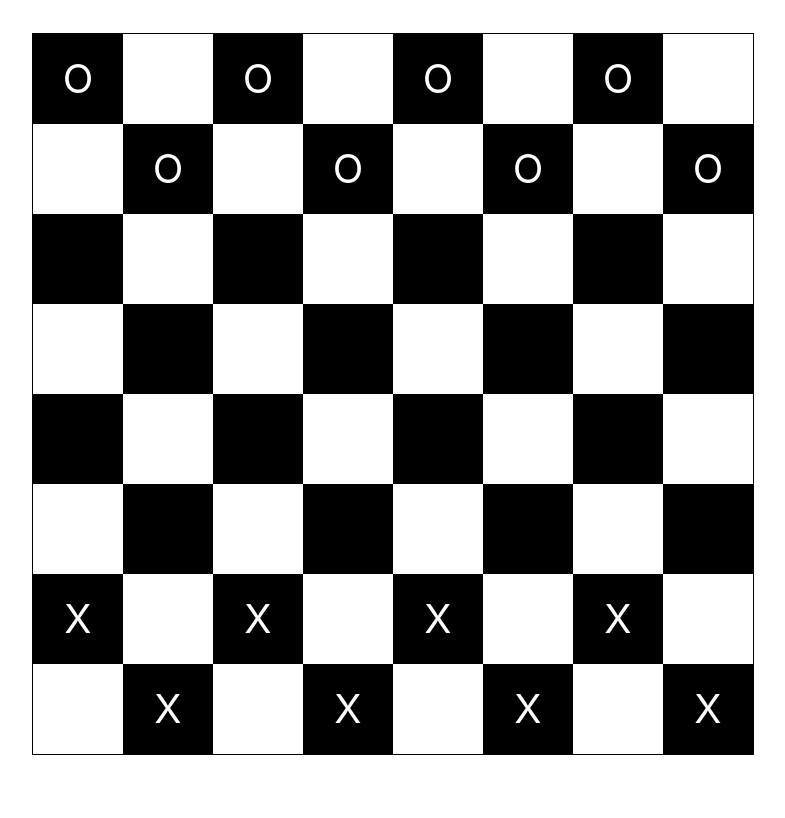
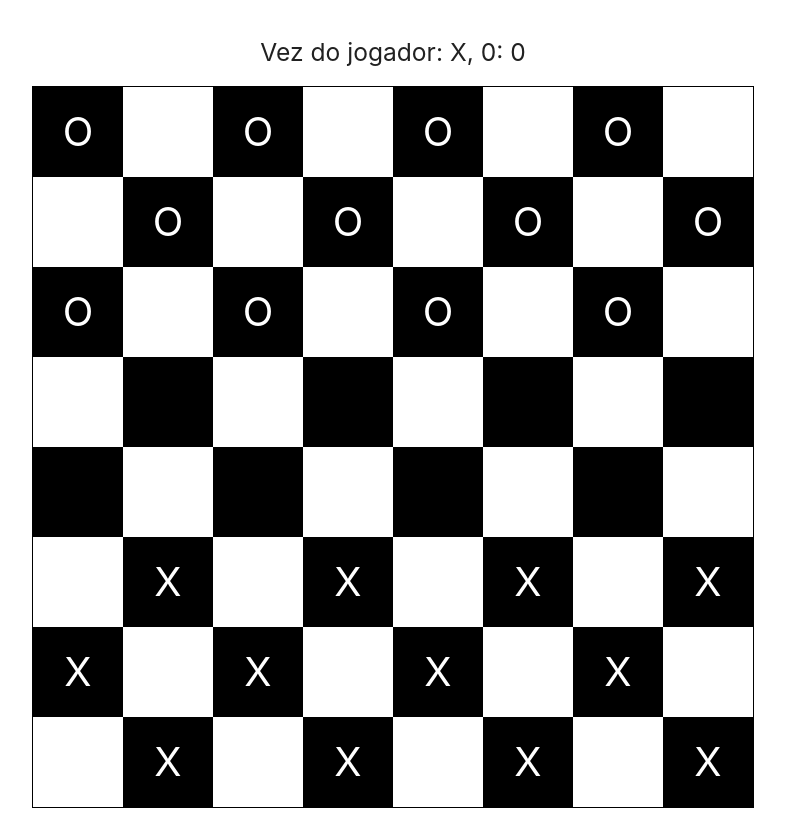
Before and after one commit to Lidanig0/web-development, a PHP site: page / in a window 1280 px wide. Shown: the whole page, without its empty margins (247-1032 px from the left). Before the commit the page ends 755 px from the top, so only its background shows below. Run offline with PHP 8.4, Linux system fonts and the light colour scheme; some libraries are stand-ins or nearby versions.

Commit message:
Tabuleiro pronto e algumas verificacoes

```diff
--- a/damas/index.php
+++ b/damas/index.php
@@ -9,18 +9,19 @@
   <body>
     <br>
     <div id="app" class="container center">
+      <h5>Vez do jogador: {{jogador}}, {{pontosJogador1}}: {{clicks}}</h5>
       <div class="tabuleiro">
         <div v-for="campo, i in campos">
           <div v-if="i % 2 == 0">
             <span v-for="pos, j in campo">
-              <span class="casa par" v-if="j % 2 == 0 &amp;&amp; i % 2 == 0">&nbsp;{{pos}}&nbsp;</span>
-              <span class="casa impar" v-else>&nbsp;{{pos}}&nbsp;</span>
+              <span v-on:click="getIndex(i, j, this);" class="casa par" v-if="j % 2 == 0 &amp;&amp; i % 2 == 0">&nbsp;{{pos}}&nbsp;</span>
+              <span v-on:click="clicks = 0" class="casa impar" v-else>&nbsp;{{pos}}&nbsp;</span>
             </span>
           </div>
           <div v-else>
             <span v-for="pos, j in campo">
-              <span class="casa impar" v-if="j % 2 == 0">&nbsp;{{pos}}&nbsp;</span>
-              <span class="casa par" v-else>&nbsp;{{pos}}&nbsp;</span>
+              <span v-on:click="clicks = 0;" class="casa impar" v-if="j % 2 == 0">&nbsp;{{pos}}&nbsp;</span>
+              <span v-on:click="getIndex(i, j, this);" class="casa par" v-else>&nbsp;{{pos}}&nbsp;</span>
             </span>
           </div>
         </div>
--- a/damas/js/main.js
+++ b/damas/js/main.js
@@ -1,11 +1,17 @@
 var Main = new Vue({
   el: '#app',
   data: {
-    campos: []
+    campos: [],
+    indexClick: null,
+    posAtual: [],
+    posAnterior: [null, null],
+    clicks: 0,
+    jogador: "X",
+    pontosJogador1: 0,
+    pontosJogador2: 0,
   },
   methods: {
     geraTab: function () {
-      alert("ddsaas");
       for (var i = 0; i < 8; i++) {
         var list = [];
         for (var j = 0; j < 8; j++) {
@@ -15,7 +21,7 @@ var Main = new Vue({
       }
       for (var i = 0; i < this.campos.length; i++) {
         for (var j = 0; j < this.campos.length; j++) {
-          if (i == 0){
+          if (i == 0 || i == 2){
             if (j % 2 == 0){
               this.campos[i][j] = "O";
             }
@@ -23,7 +29,7 @@ var Main = new Vue({
             if (j % 2 != 0){
               this.campos[i][j] = "O";
             }
-          } else if(i == 7){
+          } else if(i == 7 || i == 5){
             if (j % 2 != 0){
               this.campos[i][j] = "X";
             }
@@ -35,6 +41,100 @@ var Main = new Vue({
         }
       }
       console.log(this.campos);
+    },
+    getIndex: function (i, j, inp) {
+      this.indexClick = [i, j];
+      this.clicks ++;
+      this.move();
+    },
+    move: function(){
+      this.posAnterior[0] = this.posAtual[0];
+      this.posAnterior[1] = this.posAtual[1];
+      this.posAtual[0] = this.indexClick[0];
+      this.posAtual[1] = this.indexClick[1];
+
+      var i = this.posAtual[0];
+      var j = this.posAtual[1];
+      var iAnt = this.posAnterior[0];
+      var jAnt = this.posAnterior[1];
+
+      if (this.clicks == 2){
+        if (this.campos[i][j] == " " &&
+          this.campos[iAnt][jAnt] == this.jogador){
+            if (this.jogador == "X"){
+              if (i == iAnt -1){
+                this.mover(i, j, iAnt, jAnt);
+              }
+              else if (i == iAnt -2){
+                console.log(i, j, iAnt, jAnt);
+                if (j == jAnt -2){
+                  if (this.campos[iAnt -1][jAnt -1] == "O"){
+                    this.mover(i, j, iAnt, jAnt);
+                    this.campos[iAnt -1][jAnt -1] = " ";
+                    this.pontosJogador1 ++;
+                  }
+                }
+                if (j == jAnt +2){
+                  if (this.campos[iAnt -1][jAnt + 1] == "O"){
+                    this.mover(i, j, iAnt, jAnt);
+                    this.campos[iAnt -1][jAnt +1] = " ";
+                    this.pontosJogador1 ++;
+                  }
+                }
+              } else {
+                this.clicks = 0;
+              }
+            }
+            else if (this.jogador == "O") {
+              if (i == iAnt +1){
+                this.mover(i, j, iAnt, jAnt);
+              }
+              else if (i == iAnt +2){
+                console.log(i, j, iAnt, jAnt);
+                if (j == jAnt -2){
+                  if (this.campos[iAnt +1][jAnt -1] == "X"){
+                    this.mover(i, j, iAnt, jAnt);
+                    this.campos[iAnt +1][jAnt -1] = " ";
+                    this.pontosJogador2 ++;
+                  }
+                }
+                if (j == jAnt +2){
+                  if (this.campos[iAnt +1][jAnt + 1] == "X"){
+                    this.mover(i, j, iAnt, jAnt);
+                    this.campos[iAnt +1][jAnt +1] = " ";
+                    this.pontosJogador2 ++;
+                  }
+                }
+              } else {
+                this.clicks = 0;
+              }
+            }
+          } else {
+            this.clicks = 0;
+          }
+
+
+        //
+        //     this.mover(i, j, iAnt, jAnt);
+        //     console.log(this.posAtual);
+        //     console.log(this.posAnterior);
+        // } else {
+        //   this.clicks = 0;
+        // }
+      }
+    },
+    mover: function(i, j, iAnt, jAnt){
+      this.campos[iAnt][jAnt] = " ";
+      this.campos[i][j] = this.jogador;
+      this.clicks = 0;
+      this.campos.push([]);
+      this.campos.splice(this.campos.length -1, 1);
+      console.log(this.campos);
+      if (this.jogador == "X"){
+        this.jogador = "O";
+      } else {
+        this.jogador = "X";
+      }
     }
   },
   created() {
```
